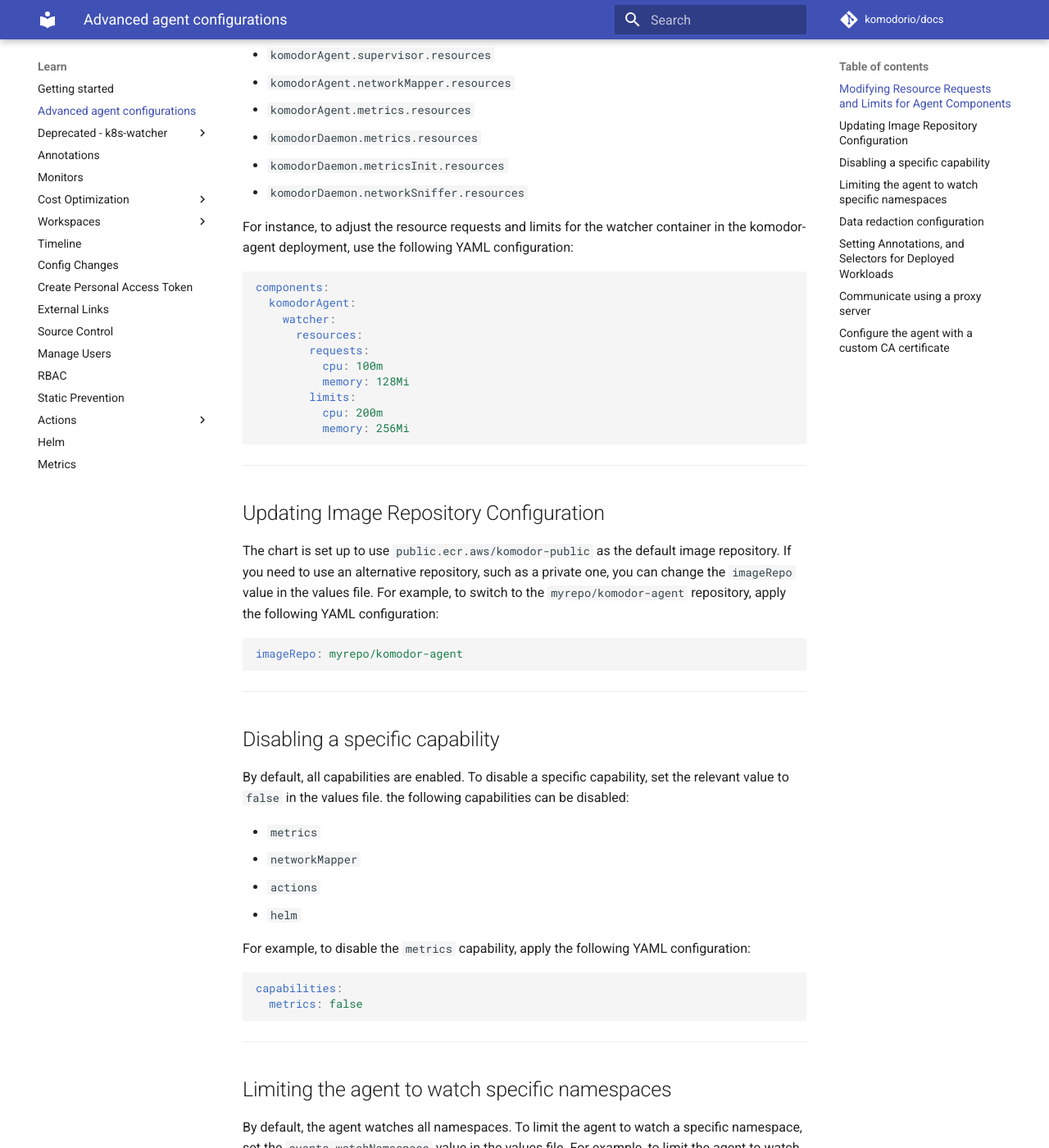
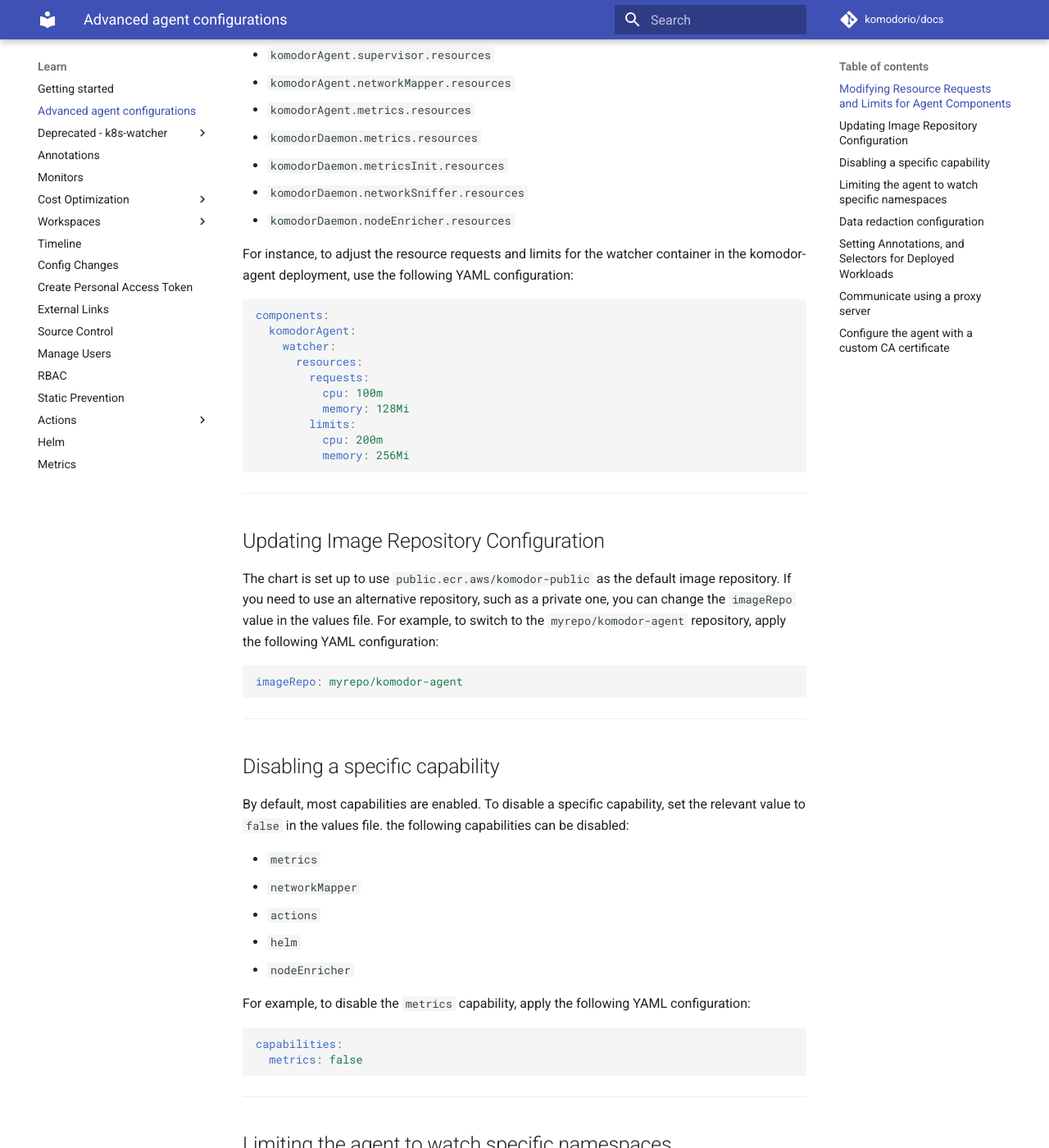
Before and after one commit to komodorio/docs, an MkDocs documentation site: the page built from docs/Learn/Advanced-Configurations.md, in a window 1280 px wide and 1400 px high, scrolled down 838 px. Shown: the whole window at 82% size. Built offline with MkDocs 1.6.1 and Material for MkDocs 9.7.7, drawn with Linux system fonts in a browser that asks for light colours; comment, search, counter and statistics services are not loaded.

Commit message:
add nodeEnricher

```diff
--- a/docs/Learn/Advanced-Configurations.md
+++ b/docs/Learn/Advanced-Configurations.md
@@ -32,6 +32,7 @@
 * `komodorDaemon.metrics.resources`
 * `komodorDaemon.metricsInit.resources`
 * `komodorDaemon.networkSniffer.resources`
+* `komodorDaemon.nodeEnricher.resources`
 
 For instance, to adjust the resource requests and limits for the watcher container in the komodor-agent deployment, use the following YAML configuration:
 
@@ -59,13 +60,14 @@
 ---
 
 ## Disabling a specific capability
-By default, all capabilities are enabled. To disable a specific capability, set the relevant value to `false` in the values file.
+By default, most capabilities are enabled. To disable a specific capability, set the relevant value to `false` in the values file.
 the following capabilities can be disabled:
 
 * `metrics`
 * `networkMapper`
 * `actions`
 * `helm`
+* `nodeEnricher`
 
 For example, to disable the `metrics` capability, apply the following YAML configuration: <br />
 
```
